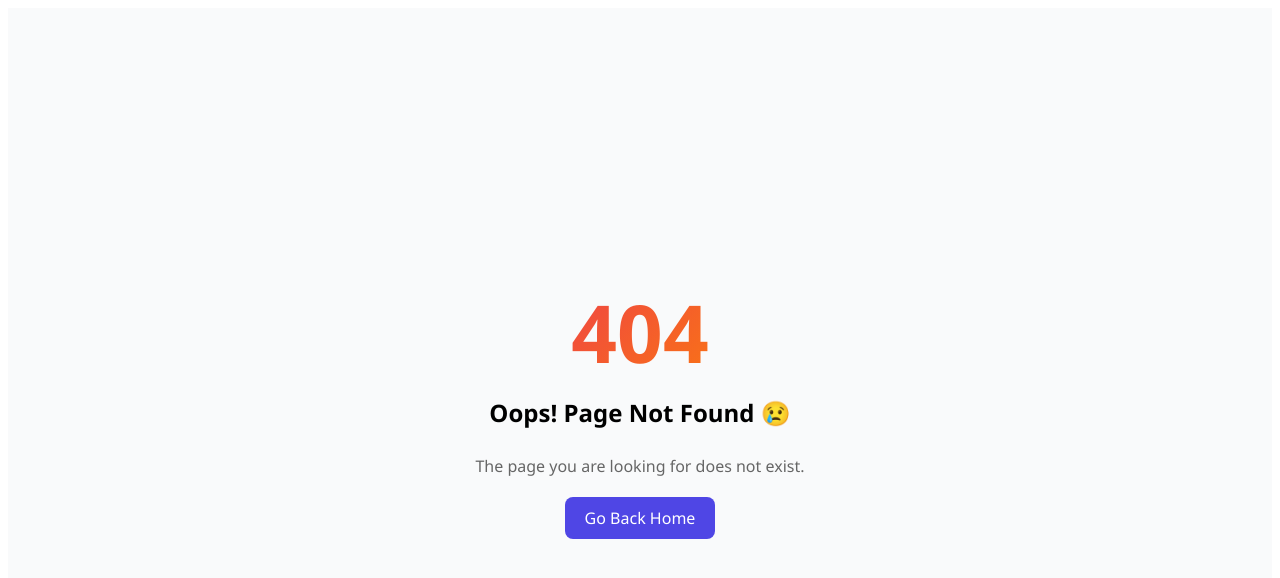
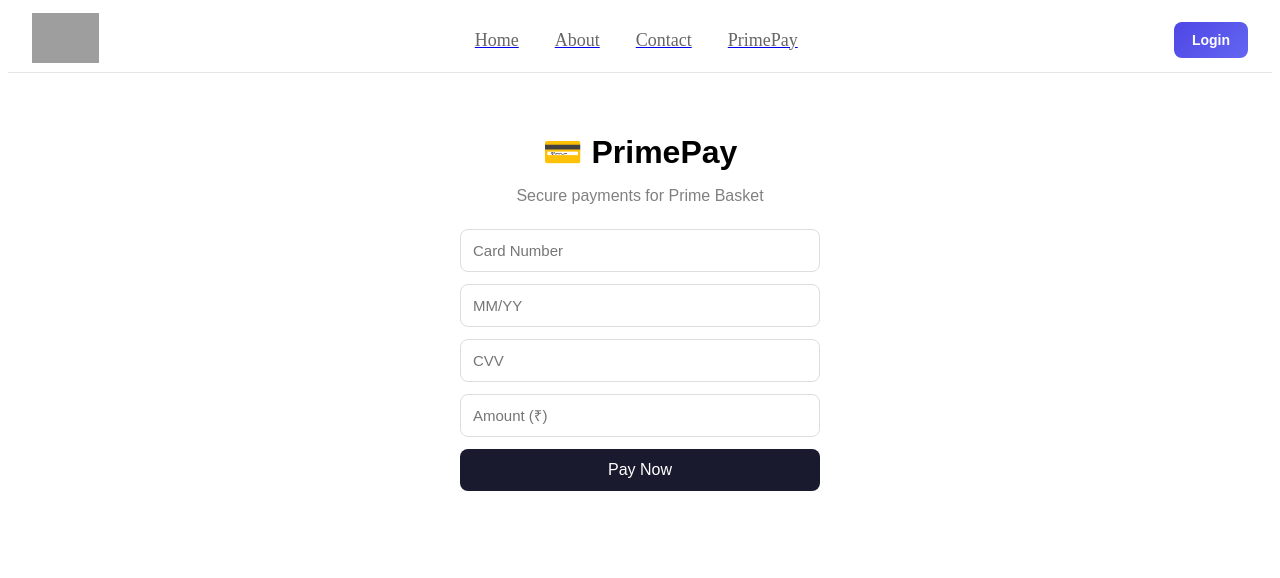
Before and after one commit to arpuneet234/prime-basket, a React (Vite) app: page /primepay in a window 1280 px wide. Before the commit this address had no page. Shown: the top 578 px of the page. Built offline with nearby package versions, Linux system fonts and the light colour scheme; grey boxes are pictures that could not be loaded.

Commit message:
Lazy Loading Prime Pay

```diff
--- a/index.css
+++ b/index.css
@@ -501,3 +501,43 @@
   gap: 20px;
   margin-top: 10px;
 }
+
+.primepay {
+  max-width: 360px;
+  margin: 60px auto;
+  text-align: center;
+  font-family: sans-serif;
+}
+
+.primepay h1 {
+  margin-bottom: 6px;
+}
+
+.primepay p {
+  color: gray;
+  margin-bottom: 24px;
+}
+
+.primepay-form {
+  display: flex;
+  flex-direction: column;
+  gap: 12px;
+}
+
+.primepay-form input {
+  padding: 12px;
+  border: 1px solid #ddd;
+  border-radius: 8px;
+  font-size: 15px;
+  outline: none;
+}
+
+.primepay-form button {
+  padding: 12px;
+  background: #1a1a2e;
+  color: white;
+  border: none;
+  border-radius: 8px;
+  font-size: 16px;
+  cursor: pointer;
+}
--- a/package.json
+++ b/package.json
@@ -4,7 +4,8 @@
   "description": "",
   "scripts": {
     "start": "parcel index.html",
-    "test": "jest"
+    "test": "jest",
+    "build": "parcel build index.html"
   },
   "keywords": [],
   "author": "Puneet Arora",
--- a/src/App.js
+++ b/src/App.js
@@ -8,6 +8,10 @@ import Contact from "./components/Contact";
 import { Outlet } from "react-router-dom";
 import Error from "./components/Error";
 import ProductPage from "./components/ProductPage";
+import { lazy ,Suspense } from "react";
+// import PrimePay from "./components/PrimePay";
+
+const PrimePay=lazy(()=>import("./components/PrimePay"))
 const AppLayout = () => {
   return (
     <div>
@@ -28,6 +32,11 @@ const appRouter=createBrowserRouter([
   },
 
   {
+    path:"/primepay",
+    element:<Suspense fallback={<h1>Loading....</h1>}><PrimePay/></Suspense>
+  },
+
+  {
     path:"/about",
     element:<About/>
   },
@@ -45,7 +54,5 @@ const appRouter=createBrowserRouter([
   },
 
 ])
-
-
 const root = ReactDOM.createRoot(document.getElementById("root"));
 root.render(<RouterProvider router={appRouter}/>);
--- a/src/components/Header.js
+++ b/src/components/Header.js
@@ -18,6 +18,7 @@ const Header = () => {
           <Link to="/"><li>Home</li></Link>
           <Link to="/about"><li>About</li></Link>
           <Link to="/contact"><li>Contact</li></Link>
+          <Link to="/primepay"><li>PrimePay</li></Link>
         </ul>
 
       </div>
--- /dev/null
+++ b/src/components/PrimePay.js
@@ -0,0 +1,18 @@
+const PrimePay = () => {
+  return (
+    <div className="primepay">
+      <h1>💳 PrimePay</h1>
+      <p>Secure payments for Prime Basket</p>
+
+      <div className="primepay-form">
+        <input type="text" placeholder="Card Number" />
+        <input type="text" placeholder="MM/YY" />
+        <input type="text" placeholder="CVV" />
+        <input type="number" placeholder="Amount (₹)" />
+        <button>Pay Now</button>
+      </div>
+    </div>
+  );
+};
+
+export default PrimePay;
```
